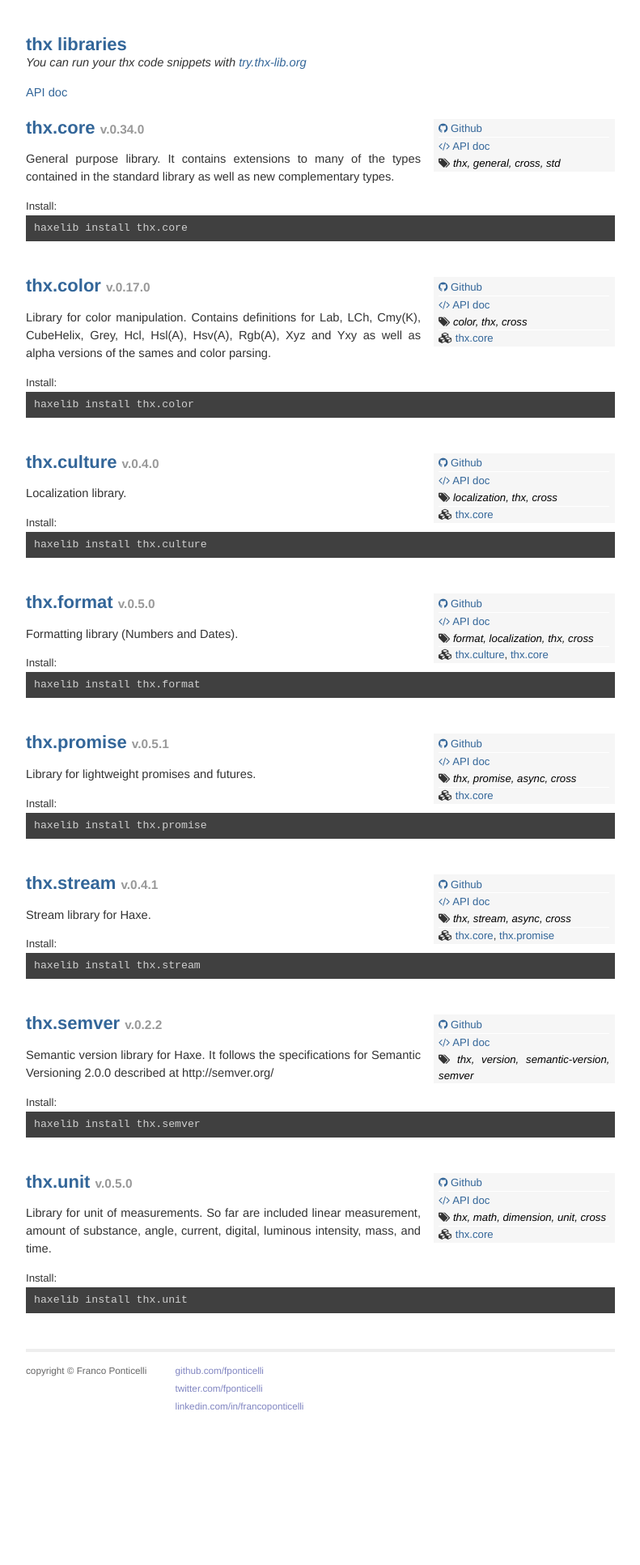
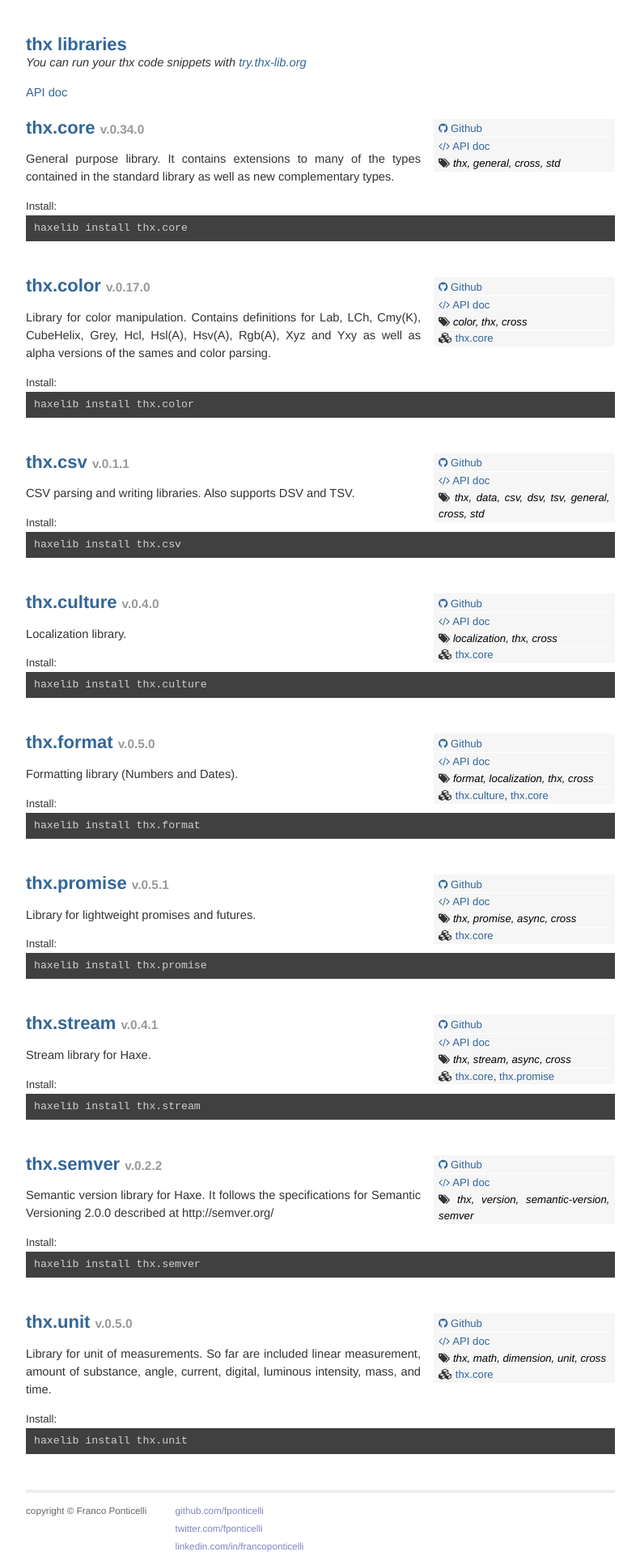
Before and after one commit to thxlib/thxlib.github.io, a Jekyll site: the page built from index.html, in a window 1280 px wide. Shown: the whole page at 81% size, without its empty margins (244-1035 px from the left). Built offline with Jekyll 4.4.1, drawn with Linux system fonts in a browser that asks for light colours; Markdown is read by kramdown in place of the engine named in the settings; before the commit the page ends 1760 px from its top, so only the background shows below that.

Commit message:
updated docs

````diff
--- a/_data/libraries.yml
+++ b/_data/libraries.yml
@@ -29,6 +29,25 @@
   url: "https://github.com/fponticelli/thx.color"
   dependencies:
     thx.core: ""
+- name: thx.csv
+  license: MIT
+  path: thx/csv
+  tags:
+    - thx
+    - data
+    - csv
+    - dsv
+    - tsv
+    - general
+    - cross
+    - std
+  classPath: src
+  description: CSV parsing and writing libraries. Also supports DSV and TSV.
+  contributors:
+    - fponticelli
+  releasenote: minor fixes to doc generation
+  version: 0.1.1
+  url: "https://github.com/fponticelli/thx.csv"
 - name: thx.culture
   license: MIT
   path: thx/culture
--- /dev/null
+++ b/lib/thx.csv/index.md
@@ -0,0 +1,53 @@
+---
+name: thx.csv
+license: MIT
+path: thx/csv
+tags:
+  - thx
+  - data
+  - csv
+  - dsv
+  - tsv
+  - general
+  - cross
+  - std
+layout: library
+classPath: src
+description: CSV parsing and writing libraries. Also supports DSV and TSV.
+contributors:
+  - fponticelli
+releasenote: minor fixes to doc generation
+version: 0.1.1
+url: "https://github.com/fponticelli/thx.csv"
+title: thx.csv
+
+---
+
+# thx.csv
+[![Gitter](https://badges.gitter.im/Join Chat.svg)](https://gitter.im/fponticelli/thx.core?utm_source=badge&utm_medium=badge&utm_campaign=pr-badge&utm_content=badge)
+
+[![Build Status](https://travis-ci.org/fponticelli/thx.csv.svg?branch=master)](https://travis-ci.org/fponticelli/thx.csv)
+
+CSV decoder (parser) and encoder (writer)
+
+## usage
+
+```haxe
+var s = 'Year,Make,Model,Description,Price
+1997,Ford,E350,"ac, abs, moon",3000.00
+1999,Chevy,"Venture ""Extended Edition""","",4900.00
+1999,Chevy,"Venture ""Extended Edition, Very Large""",,5000.00
+1996,Jeep,Grand Cherokee,"MUST SELL!
+air, moon roof, loaded",4799.00';
+
+var decoded = Csv.decode(s),
+    encoded = Csv.encode(decoded);
+trace(decoded); // Array<Array<String>>
+trace(encoded);
+```
+
+## install
+
+```
+haxelib install thx.csv
+```
````
Also changed, not shown: api/index.html (+1 -1 lines), api/thx/csv/Csv.html (added, +2 -0 lines), api/thx/csv/Dsv.html (added, +2 -0 lines), api/thx/csv/DsvDecodeOptions.html (added, +2 -0 lines), api/thx/csv/DsvEncodeOptions.html (added, +2 -0 lines), api/thx/csv/Tsv.html (added, +2 -0 lines), api/thx/csv/index.html (added, +2 -0 lines), api/nav.js, 10 other files.
